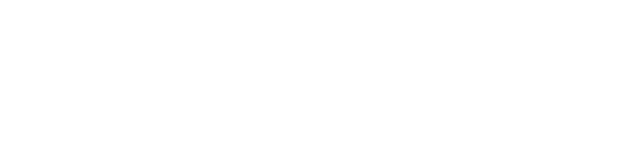
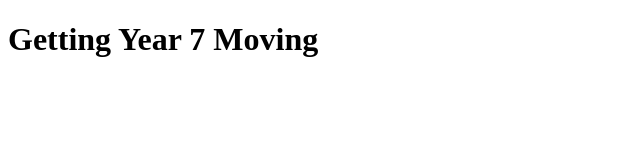
Before and after one commit to ORANGETAN3422/PDHPE-web, a plain HTML site: page index.html in a window 1280 px wide. Shown: the whole page, without its empty margins (0-640 px from the left). Drawn offline with Linux system fonts and the light colour scheme.

Commit message:
Update index.html

```diff
--- a/index.html
+++ b/index.html
@@ -6,7 +6,7 @@
   <link rel="stylesheet" href="style.css">
 </head>
 <body>
-
+<h1>Getting Year 7 Moving</h1>
 </body>
 <script src="app.js"></script>
 </html>
```
